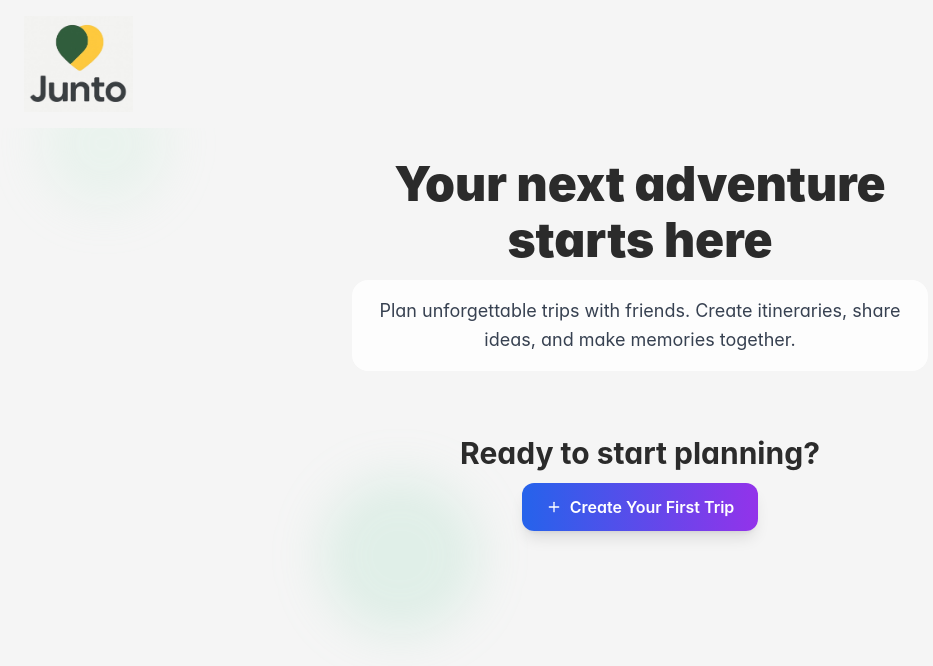
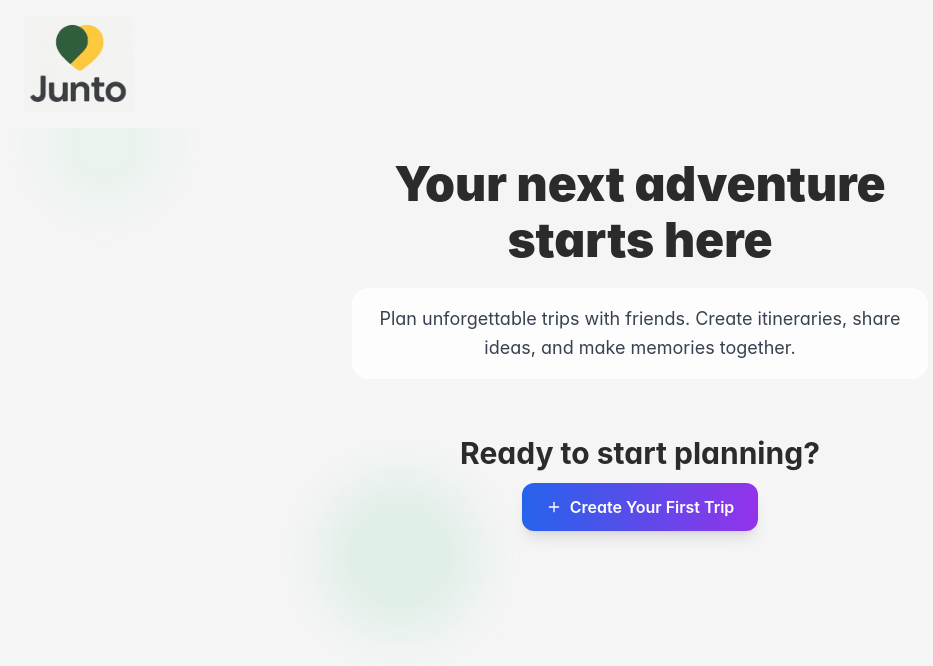
Before and after one commit to MimiLeinbach/Bolt-Hackathon, a React (Vite) app: page / in a window 1280 px wide. Shown: the top 666 px of the page, without its empty margins (0-933 px from the left). Built offline with nearby package versions, Linux system fonts and the light colour scheme.

Commit message:
Balance white rectangle between text elements

```diff
--- a/src/pages/HomePage.tsx
+++ b/src/pages/HomePage.tsx
@@ -36,13 +36,13 @@ export default function HomePage() {
           </div>
         )}
 
-        {/* Hero Section - Moved up further */}
-        <div className="text-center mb-12 pt-4">
-          <div className="mb-4">
+        {/* Hero Section - Balanced spacing above white rectangle */}
+        <div className="text-center mb-8 pt-4">
+          <div className="mb-6">
             <h2 className="text-4xl md:text-5xl font-black mb-2 text-charcoal">
               Your next adventure
             </h2>
-            <h3 className="text-4xl md:text-5xl font-black mb-4 text-charcoal">
+            <h3 className="text-4xl md:text-5xl font-black mb-6 text-charcoal">
               starts here
             </h3>
             <div className="bg-white/80 backdrop-blur-sm rounded-2xl p-4 max-w-xl mx-auto">
@@ -53,7 +53,7 @@ export default function HomePage() {
           </div>
         </div>
 
-        {/* Hero CTA - Added more space above */}
+        {/* Hero CTA - Balanced spacing below white rectangle */}
         <div className="text-center mb-8">
           <div className="mb-4">
             <h2 className="text-2xl md:text-3xl font-bold text-charcoal mb-3">
```
